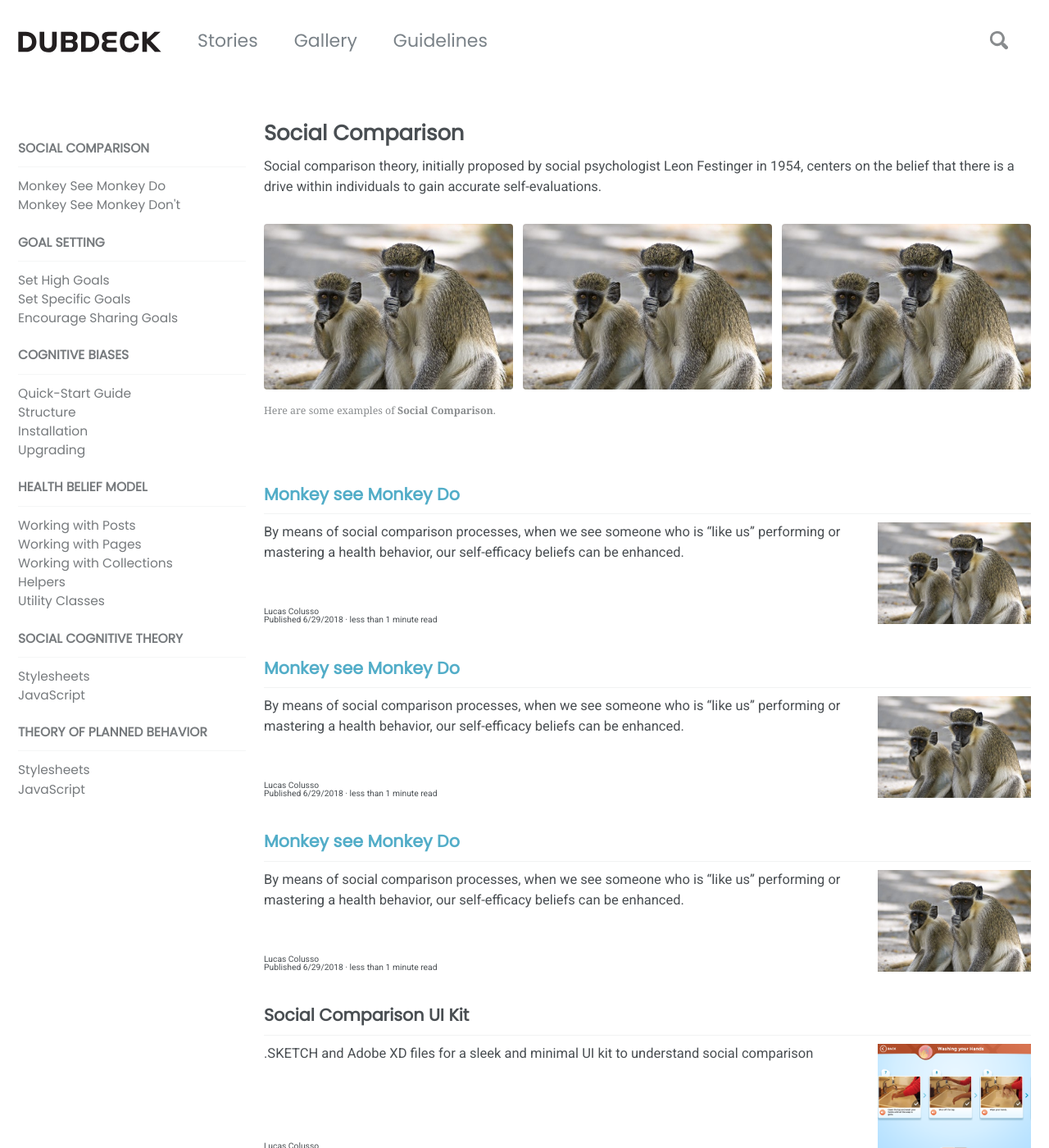
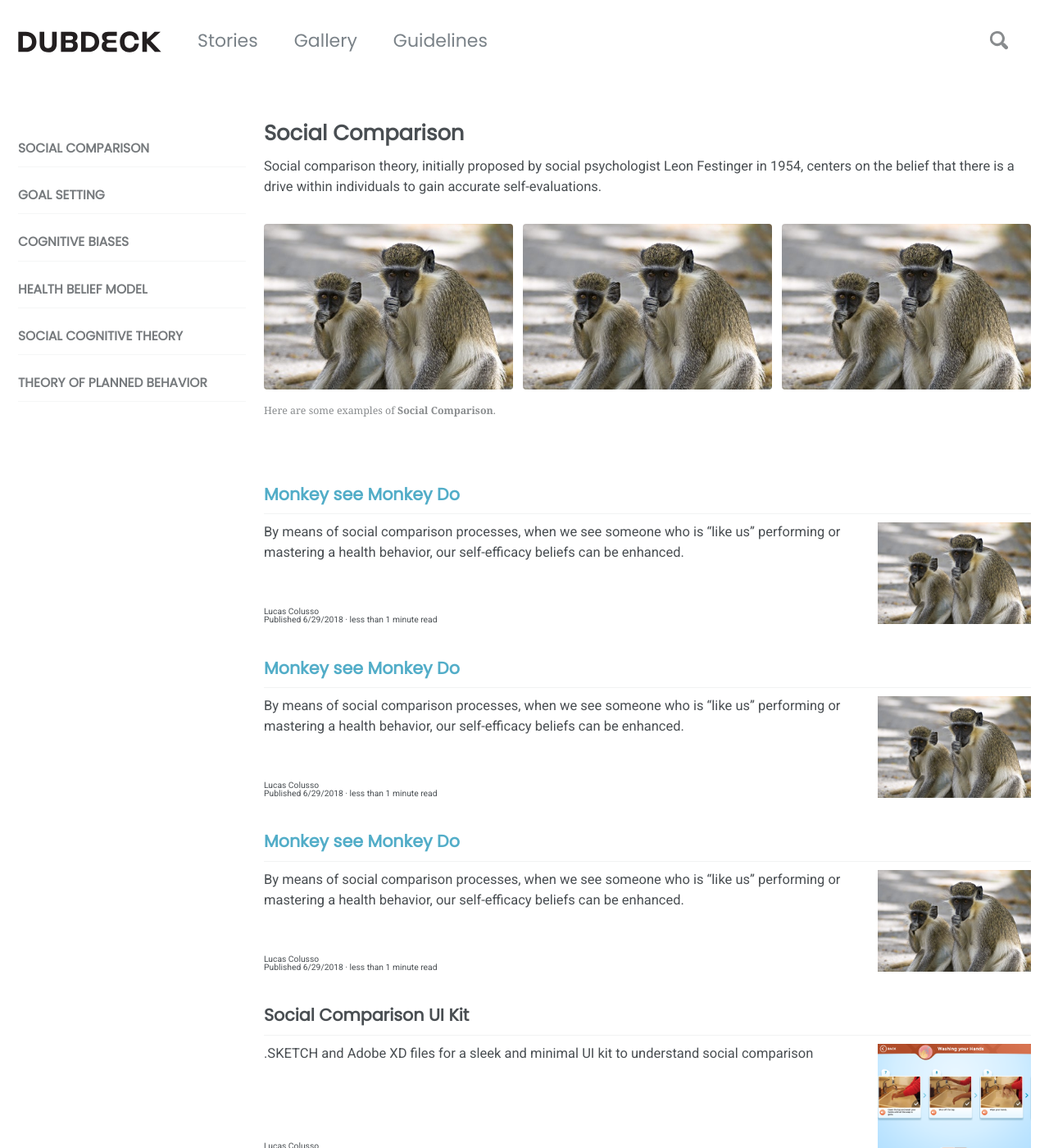
Before and after one commit to DubDeck/dubdeck.github.io, a Jekyll site: the page built from _pages/socialcomparison.md, in a window 1280 px wide and 1400 px high. Shown: the whole window at 82% size. Built offline with Jekyll 4.4.1, drawn with Linux system fonts in a browser that asks for light colours; nearby versions of some CDN libraries; some web fonts are replaced; comment, search, counter and statistics services are not loaded; a style sheet for code colours, icons or effects is not loaded.

Commit message:
side bar left, fixed nav links

```diff
--- a/_data/navigation.yml
+++ b/_data/navigation.yml
@@ -14,55 +14,17 @@ theories:
   - title: Social Comparison
     url: /socialcomparison/
 
-    children:
-      - title: "Monkey See Monkey Do"
-        url: /socialcomparison/monkeyseemonkeydo/
-      - title: "Monkey See Monkey Don't"
-        url: /socialcomparison/resource_1/
-
   - title: Goal Setting
-    children:
-      - title: "Set High Goals"
-        url: /goalsetting/sethighgoals/
-      - title: "Set Specific Goals"
-        url: /goalsetting/setspecificgoals/
-      - title: "Encourage Sharing Goals"
-        url: /goalsetting/encouragesharinggoals/
+    url: /goalsetting/
 
   - title: Cognitive Biases
-    children:
-      - title: "Quick-Start Guide"
-        url: /docs/quick-start-guide/
-      - title: "Structure"
-        url: /docs/structure/
-      - title: "Installation"
-        url: /docs/installation/
-      - title: "Upgrading"
-        url: /docs/upgrading/
+    url: /cognitivebiases/
 
   - title: Health Belief Model
-    children:
-      - title: "Working with Posts"
-        url: /docs/posts/
-      - title: "Working with Pages"
-        url: /docs/pages/
-      - title: "Working with Collections"
-        url: /docs/collections/
-      - title: "Helpers"
-        url: /docs/helpers/
-      - title: "Utility Classes"
-        url: /docs/utility-classes/
+    url: /healthbeliefmodel/
 
   - title: Social Cognitive Theory
-    children:
-      - title: "Stylesheets"
-        url: /docs/stylesheets/
-      - title: "JavaScript"
-        url: /docs/javascript/
+    url: /socialcognitivetheory/
 
   - title: Theory of Planned Behavior
-    children:
-      - title: "Stylesheets"
-        url: /docs/stylesheets/
-      - title: "JavaScript"
-        url: /docs/javascript/
+    url: /theoryofplannedbehavior/
--- a/assets/css/main.scss
+++ b/assets/css/main.scss
@@ -152,6 +152,9 @@
   position: absolute;
 }
 
+#main {
+  margin-left: 0;
+}
 
 /* Create three equal columns that sits next to each other */
 .column {
```
